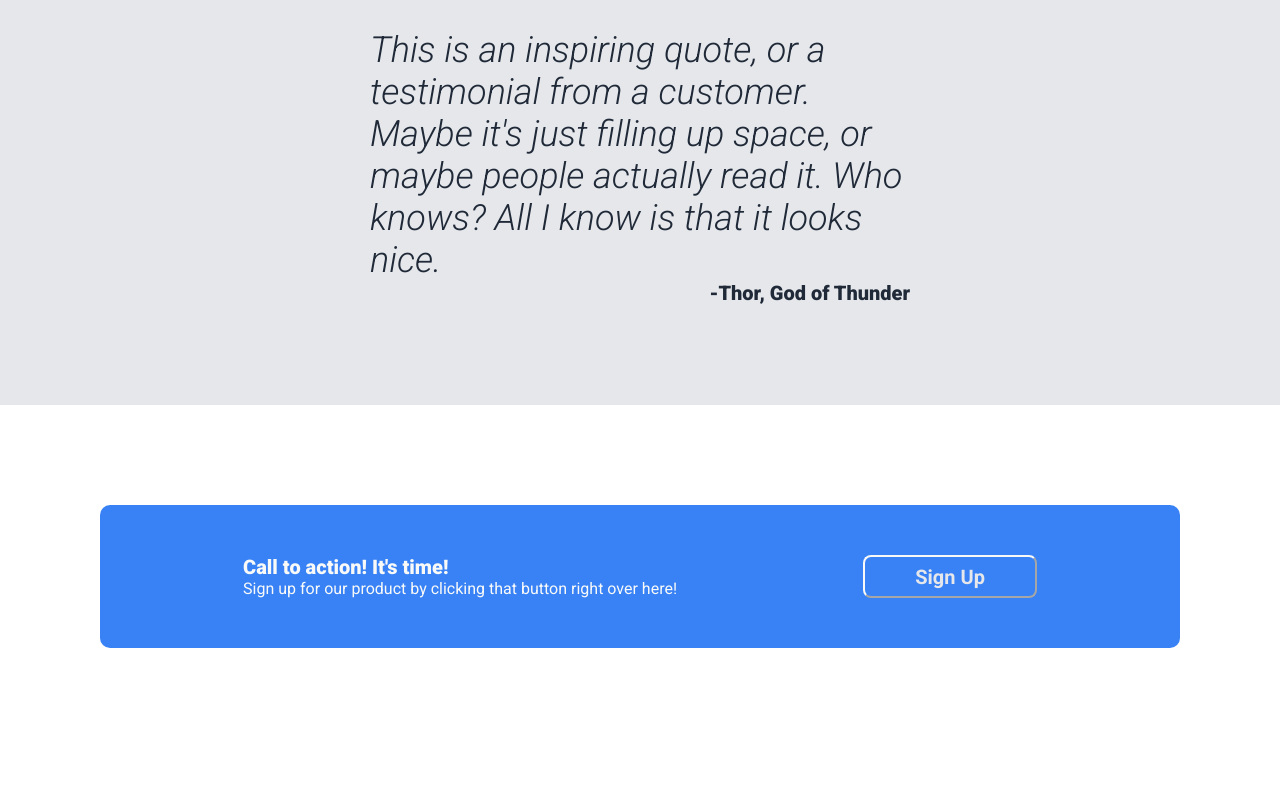
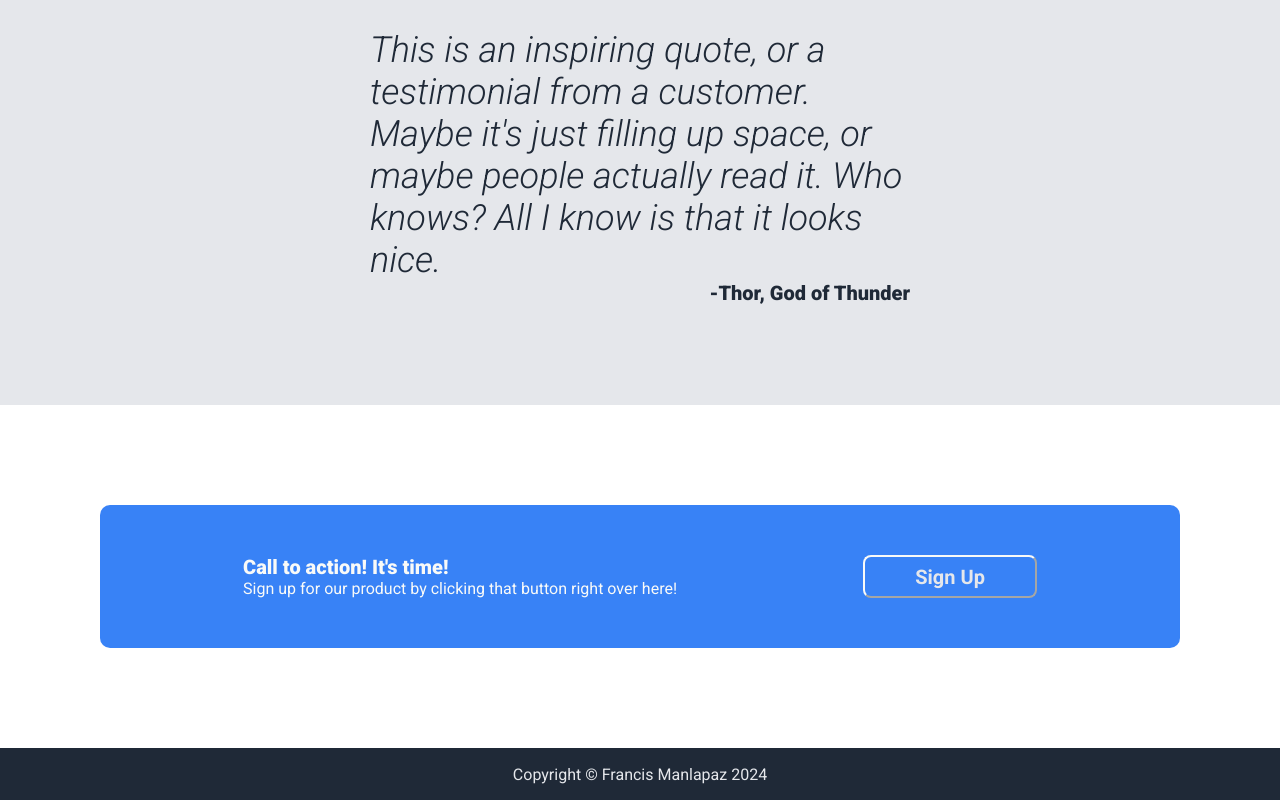
Before and after one commit to frnsmnlpz11/landing_page, a plain HTML site: page index.html in a window 1280 px wide. Shown: the part 959-1759 px from the top of the page. Before the commit the page ends 1707 px from the top, so only its background shows below. Drawn offline with Linux system fonts and the light colour scheme.

Commit message:
Add footer

```diff
--- a/index.html
+++ b/index.html
@@ -86,6 +86,9 @@
         </div>
         </div>
     </section>
+    <div class="footer">
+        <div> Copyright &#169; Francis Manlapaz 2024</div>
+      </div>
 </body>
 
 </html>
--- a/style.css
+++ b/style.css
@@ -202,3 +202,12 @@ button {
     margin: 0;
     border-color: #f9faf8;
 }
+
+.footer {
+    height: 52px;
+    display: flex;
+    align-items: center;
+    justify-content: center;
+    background: #1f2937;
+    color: #e5e7eb;
+  }
```
